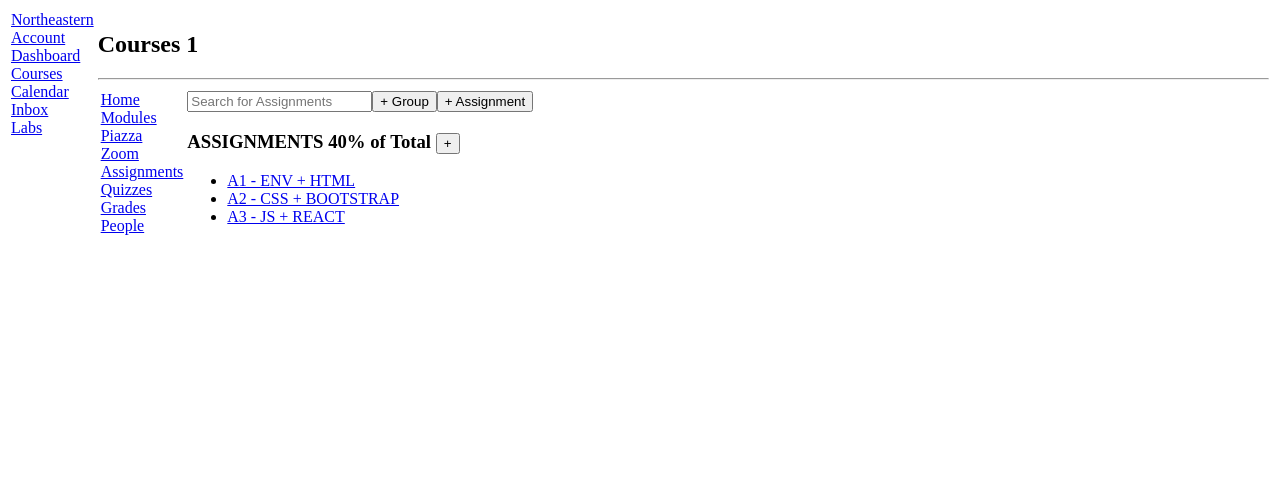
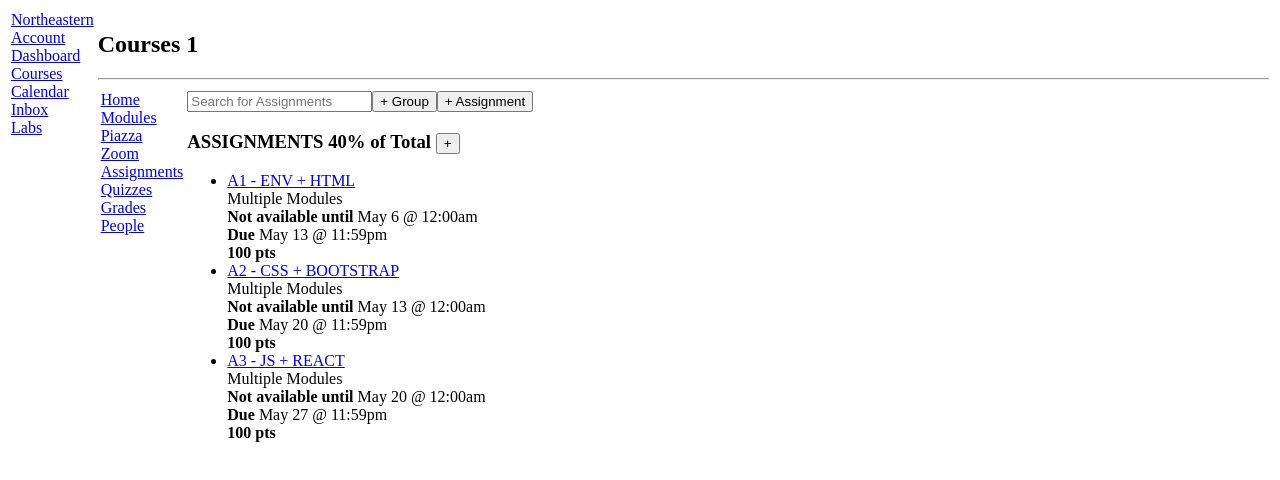
Before and after one commit to VenuDave3/kambaz-next-js, a Next.js app: page /Courses/1/Assignments in a window 1280 px wide. Shown: the top 480 px of the page. Built offline with nearby package versions, Linux system fonts and the light colour scheme.

Commit message:
following rubrics

```diff
--- a/app/(Kambaz)/Account/Signup/page.tsx
+++ b/app/(Kambaz)/Account/Signup/page.tsx
@@ -7,7 +7,7 @@ export default function Signup() {
       <input placeholder="username" className="wd-username" /><br/>
       <input placeholder="password" type="password" className="wd-password" /><br/>
       <input placeholder="verify password" type="password" className="wd-password-verify" /><br/>
-      <Link href="Profile"> Sign up </Link><br />
+      <Link href="Signup"> Sign up </Link><br />
       <Link href="Signin"> Sign in </Link>
     </div>
   );
--- a/app/(Kambaz)/Courses/[cid]/Assignments/page.tsx
+++ b/app/(Kambaz)/Courses/[cid]/Assignments/page.tsx
@@ -28,9 +28,14 @@ export default function Assignments({
           >
             A1 - ENV + HTML
           </Link>
+          <div>
+            <span>Multiple Modules</span> <br />
+            <strong>Not available until</strong> May 6 @ 12:00am <br />
+            <strong>Due</strong> May 13 @ 11:59pm <br />
+            <strong>100 pts</strong>
+          </div>
         </li>
 
-        {/* Add a few more list items so you have a list */}
         <li className="wd-assignment-list-item">
           <Link
             href={`/Courses/${cid}/Assignments/124`}
@@ -38,7 +43,14 @@ export default function Assignments({
           >
             A2 - CSS + BOOTSTRAP
           </Link>
+          <div>
+            <span>Multiple Modules</span> <br />
+            <strong>Not available until</strong> May 13 @ 12:00am <br />
+            <strong>Due</strong> May 20 @ 11:59pm <br />
+            <strong>100 pts</strong>
+          </div>
         </li>
+
         <li className="wd-assignment-list-item">
           <Link
             href={`/Courses/${cid}/Assignments/125`}
@@ -46,6 +58,12 @@ export default function Assignments({
           >
             A3 - JS + REACT
           </Link>
+          <div>
+            <span>Multiple Modules</span> <br />
+            <strong>Not available until</strong> May 20 @ 12:00am <br />
+            <strong>Due</strong> May 27 @ 11:59pm <br />
+            <strong>100 pts</strong>
+          </div>
         </li>
       </ul>
     </div>
```
